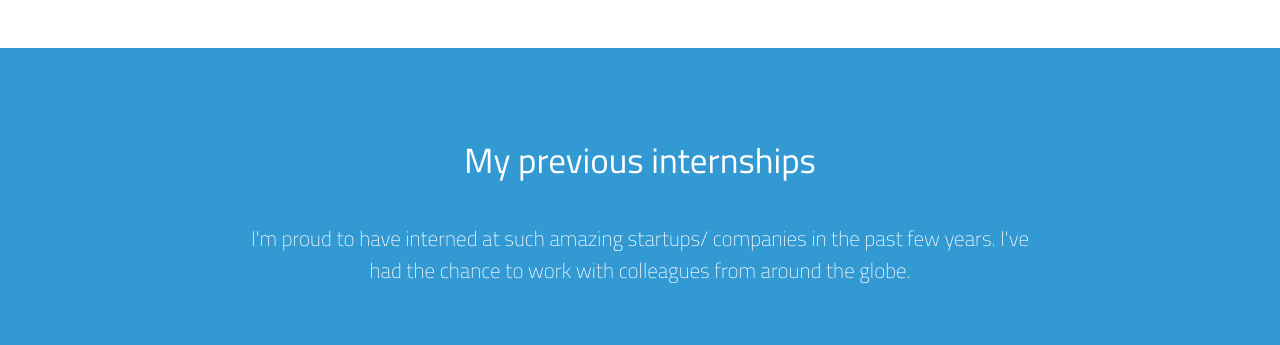
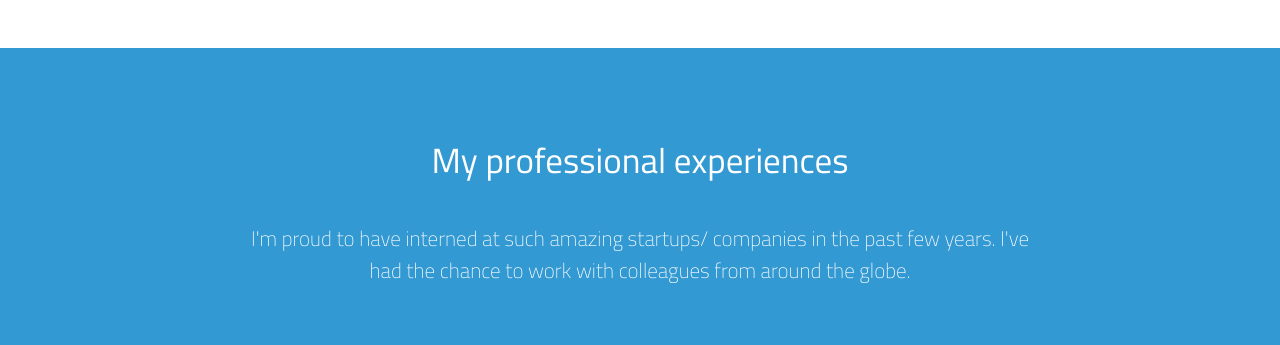
Before and after one commit to ahmedabdessamad/porfolio, a plain HTML site: page index.html in a window 1280 px wide. Shown: the part 2760-3105 px from the top of the page. Drawn offline with nearby package versions, Linux system fonts and the light colour scheme; a script that the page names is missing.

Commit message:
Update index.html

```diff
--- a/index.html
+++ b/index.html
@@ -241,7 +241,7 @@
 
     <div id="companies-blue-div" class="blue-background">
       <div class="about-content">
-        <p class="company-header">My previous internships</p>
+        <p class="company-header">My professional experiences</p>
         <p class="company-description-text">
           I'm proud to have interned at such amazing startups/ companies in the
           past few years. I've had the chance to work with colleagues from
```
